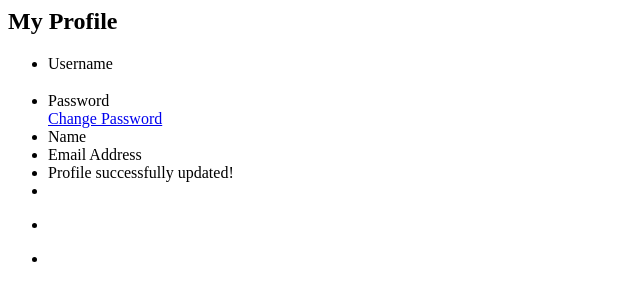
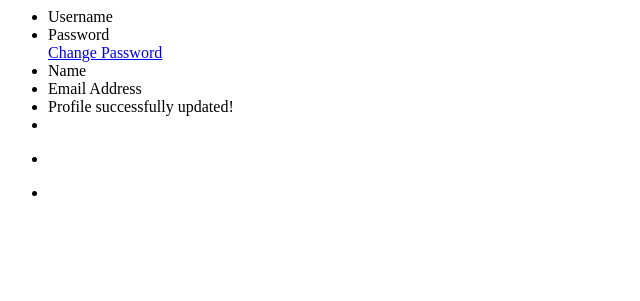
Before and after one commit to mnavarret/trackmacros, a PHP site: template application/views/profile.php in a window 1280 px wide. Shown: the top 301 px of the page, without its empty margins (0-640 px from the left). Run offline with PHP 8.4, Linux system fonts and the light colour scheme; the template is opened without the code that fills it, so the values that code supplies are empty.

Commit message:
Not sure what changed.

```diff
--- a/application/views/profile.php
+++ b/application/views/profile.php
@@ -1,5 +1,4 @@
 	<div id="content" class="body">
-    	<h2>My Profile</h2>
     <?php
 
         echo form_open('trackmacros/update_profile');
@@ -20,16 +19,12 @@
     <ul>
         <li>
         <label>Username</label>
-        <div>
-        <h3><?php echo $this->session->userdata('username'); ?></h3>
-        </div>
+        <div class="colortext"><?php echo $this->session->userdata('username'); ?></div>
         </li>
 
         <li>
         <label>Password</label>
-        <div>
-        <?php echo "<a class=\"orange\" href=\"changepassword\"/>Change Password</a>"; ?>
-        </div>
+        <div><?php echo "<a class=\"colorlink\" href=\"changepassword\"/>Change Password</a>"; ?></div>
         </li>
 
         <li>
```
